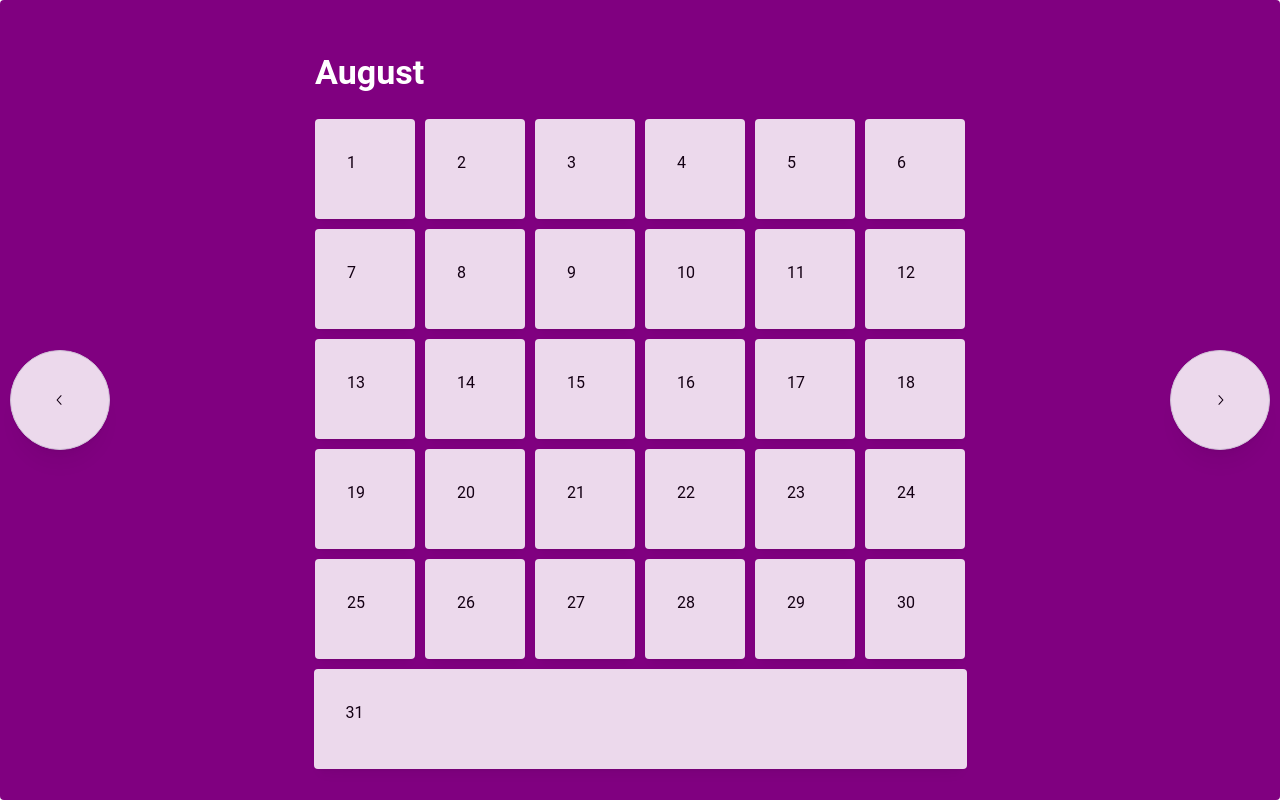
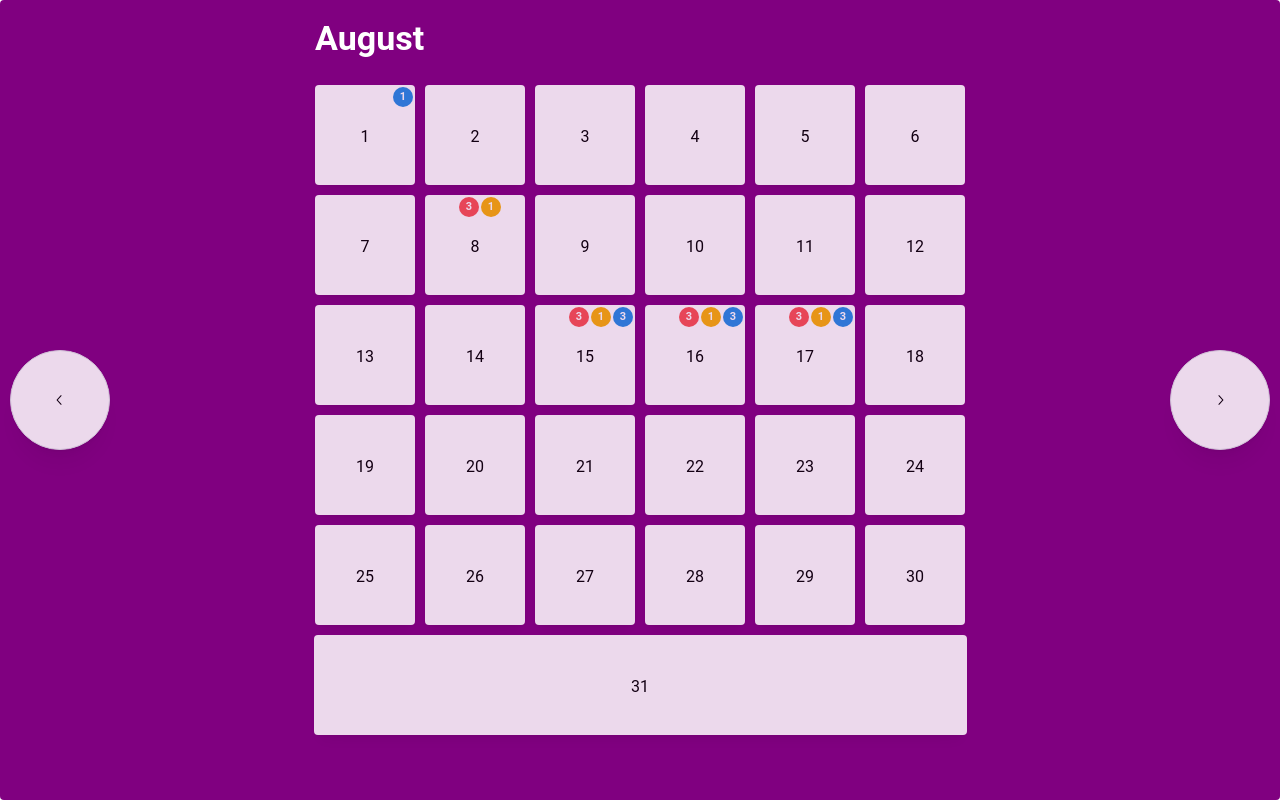
Before and after one commit to bmbaron/memrys, a React (Vite) app in the folder frontend/: page / in a window 1280 px wide. Built offline with nearby package versions, Linux system fonts and the light colour scheme.

Commit message:
added date card styling with sample data

```diff
--- a/frontend/src/components/CalendarGrid.tsx
+++ b/frontend/src/components/CalendarGrid.tsx
@@ -1,5 +1,6 @@
 import styled from '@emotion/styled';
 import {
+  Badge,
   Card,
   CardProps,
   Container,
@@ -16,6 +17,8 @@ import dayjs from 'dayjs';
 import localeData from 'dayjs/plugin/localeData';
 import { useState } from 'react';
 import { getMonth } from '../utils/getMonth.ts';
+import DayModal, { DayObject } from './DayModal.tsx';
+import myData from './test-data.json';
 
 const getMonthDays = (index: number) => {
   const date = dayjs().month(index);
@@ -24,14 +27,15 @@ const getMonthDays = (index: number) => {
 const CalendarGrid = (data: { monthNumber: number; monthName: string }) => {
   const monthDays = getMonthDays(data.monthNumber);
   const [opened, { open, close }] = useDisclosure(false);
-  const [modalContent, setModalContent] = useState('');
+  const [modalTitle, setModalTitle] = useState('');
+  const [modalDate, setModalDate] = useState('');
   const theme = useMantineTheme();
-  const CalendarBlock = (data: { day: number; month: number }) => {
+  const SingleDayCard = (data: { day: number; month: number }) => {
     dayjs.extend(localeData);
-    const dayName =
-      dayjs.weekdays()[dayjs(`${dayjs().year()}-${data.month + 1}-${data.day}`).day()];
+    const dayString = `${dayjs().year()}-${data.month + 1}-${data.day}`;
+    const hasData = myData.find((obj: DayObject) => obj.date === dayString);
+    const dayName = dayjs.weekdays()[dayjs(dayString).day()];
     let daySuffix = 'th';
-
     if (data.day % 10 === 1) {
       daySuffix = 'st';
     } else if (data.day % 10 === 2) {
@@ -40,7 +44,8 @@ const CalendarGrid = (data: { monthNumber: number; monthName: string }) => {
       daySuffix = 'rd';
     }
     const handleClick = () => {
-      setModalContent(`${dayName}, ${getMonth(data.month)} ${data.day}${daySuffix}`);
+      setModalTitle(`${dayName}, ${getMonth(data.month)} ${data.day}${daySuffix}`);
+      setModalDate(dayString);
       open();
     };
     return (
@@ -52,9 +57,26 @@ const CalendarGrid = (data: { monthNumber: number; monthName: string }) => {
             h={100}
             w={100}
             m={5}
+            ta={'center'}
+            lh={'40px'}
             is31st={data.day === 31}
             onClick={handleClick}
           >
+            {hasData && hasData.texts.length > 0 ? (
+              <Badge pos="absolute" top={2} right={2} color="blue" size="md" circle>
+                {hasData.texts.length}
+              </Badge>
+            ) : null}
+            {hasData && hasData.tags.length > 0 ? (
+              <Badge pos="absolute" top={2} right={24} color="yellow" size="md" circle>
+                {hasData.tags.length}
+              </Badge>
+            ) : null}
+            {hasData && hasData.images.length > 0 ? (
+              <Badge pos="absolute" top={2} right={46} color="red" size="md" circle>
+                {hasData.images.length}
+              </Badge>
+            ) : null}
             {data.day}
           </DayCard>
         </HoverCard.Target>
@@ -70,7 +92,7 @@ const CalendarGrid = (data: { monthNumber: number; monthName: string }) => {
   const getDayCards = (numDays: number, month: number) => {
     const days = [];
     for (let i = 0; i < numDays; i++) {
-      days.push(<CalendarBlock key={i} day={i + 1} month={month} />);
+      days.push(<SingleDayCard key={i} day={i + 1} month={month} />);
     }
     return days;
   };
@@ -89,8 +111,8 @@ const CalendarGrid = (data: { monthNumber: number; monthName: string }) => {
       >
         {getDayCards(monthDays, data.monthNumber)}
       </Container>
-      <Modal opened={opened} onClose={close} title={modalContent} centered>
-        {'Daily activity...'}
+      <Modal opened={opened} onClose={close} title={modalTitle} centered>
+        <DayModal data={modalDate} />
       </Modal>
     </Paper>
   );
@@ -98,16 +120,18 @@ const CalendarGrid = (data: { monthNumber: number; monthName: string }) => {
 
 export default CalendarGrid;
 
-const _DayCard = styled(Card)<{ is31st: boolean }>`
-  flex-basis: ${(props) => (props.is31st ? '100%' : 'auto')};
-  margin-left: ${(props) => (props.is31st ? '7.5px !important' : 'unset')};
-  margin-right: ${(props) => (props.is31st ? '7.5px !important' : 'unset')};
-  opacity: 0.85;
-  &:hover {
-    cursor: pointer;
-    opacity: 1;
+const _DayCard = styled(Card, {
+  shouldForwardProp: (props) => props !== 'is31st'
+})<{ is31st: boolean }>(({ is31st }) => ({
+  flexBasis: is31st ? '100%' : 'auto',
+  marginLeft: is31st ? '7.5px !important' : 'unset',
+  marginRight: is31st ? '7.5px !important' : 'unset',
+  opacity: 0.85,
+  '&:hover': {
+    cursor: 'pointer',
+    opacity: 1
   }
-`;
+}));
 
 type CustomCardProps = CardProps & { is31st: boolean };
 const DayCard = createPolymorphicComponent<'div', CustomCardProps>(_DayCard);
--- a/frontend/src/components/Carousel.tsx
+++ b/frontend/src/components/Carousel.tsx
@@ -20,7 +20,7 @@ const MyCarousel = () => {
     >
       {monthNames.map((month, index) => (
         <Carousel.Slide key={index}>
-          <Card bg={theme.colors.months[index]} h={'100%'} px={140} py={50}>
+          <Card bg={theme.colors.months[index]} h={'100%'} px={140}>
             <CalendarGrid monthNumber={index} monthName={month} />
           </Card>
         </Carousel.Slide>
--- /dev/null
+++ b/frontend/src/components/DayModal.tsx
@@ -0,0 +1,46 @@
+import styled from '@emotion/styled';
+import {
+  Box,
+  Button,
+  ButtonProps,
+  List,
+  ListItem,
+  Text,
+  createPolymorphicComponent
+} from '@mantine/core';
+import myData from './test-data.json';
+
+export type DayObject = {
+  date: string;
+  tags: string[];
+  texts: string[];
+  images: string[];
+};
+
+const DayModal = ({ data }: { data: string }) => {
+  const dayData = myData.find((obj: DayObject) => obj.date === data);
+  return dayData ? (
+    <List>
+      {dayData.texts.map((text: string, index: number) => (
+        <ListItem key={index}>{text}</ListItem>
+      ))}
+    </List>
+  ) : (
+    <Box ta={'center'}>
+      <Text size={'sm'} mt={30} mb={20}>
+        {"looks like there's nothing here yet"}
+      </Text>
+      <AddButton>add memry</AddButton>
+    </Box>
+  );
+};
+
+export default DayModal;
+
+const _AddButton = styled(Button)`
+  background-color: ${({ theme }) => `${theme.white} !important`};
+  &:hover {
+    background-color: ${({ theme }) => `${theme.white} !important`};
+  }
+`;
+const AddButton = createPolymorphicComponent<'button', ButtonProps>(_AddButton);
--- /dev/null
+++ b/frontend/src/components/test-data.json
@@ -0,0 +1,7 @@
+[
+  { "date": "2024-8-1", "tags": [], "texts": ["helalkjnsdf"], "images": [] },
+  { "date": "2024-8-8", "tags": ["John"], "texts": [], "images": ["./", "./", "./"] },
+  { "date": "2024-8-15", "tags": ["John"], "texts": ["a", "b", "c"], "images": ["./", "./", "./"] },
+  { "date": "2024-8-16", "tags": ["Lisa"], "texts": ["d", "e", "f"], "images": ["./", "./", "./"] },
+  { "date": "2024-8-17", "tags": ["Sam"], "texts": ["g", "h", "i"], "images": ["./", "./", "./"] }
+]
--- a/frontend/tsconfig.app.json
+++ b/frontend/tsconfig.app.json
@@ -5,6 +5,7 @@
     "lib": ["ES2020", "DOM", "DOM.Iterable"],
     "module": "ESNext",
     "skipLibCheck": true,
+    "resolveJsonModule": true,
 
     /* Bundler mode */
     "moduleResolution": "node",
```
